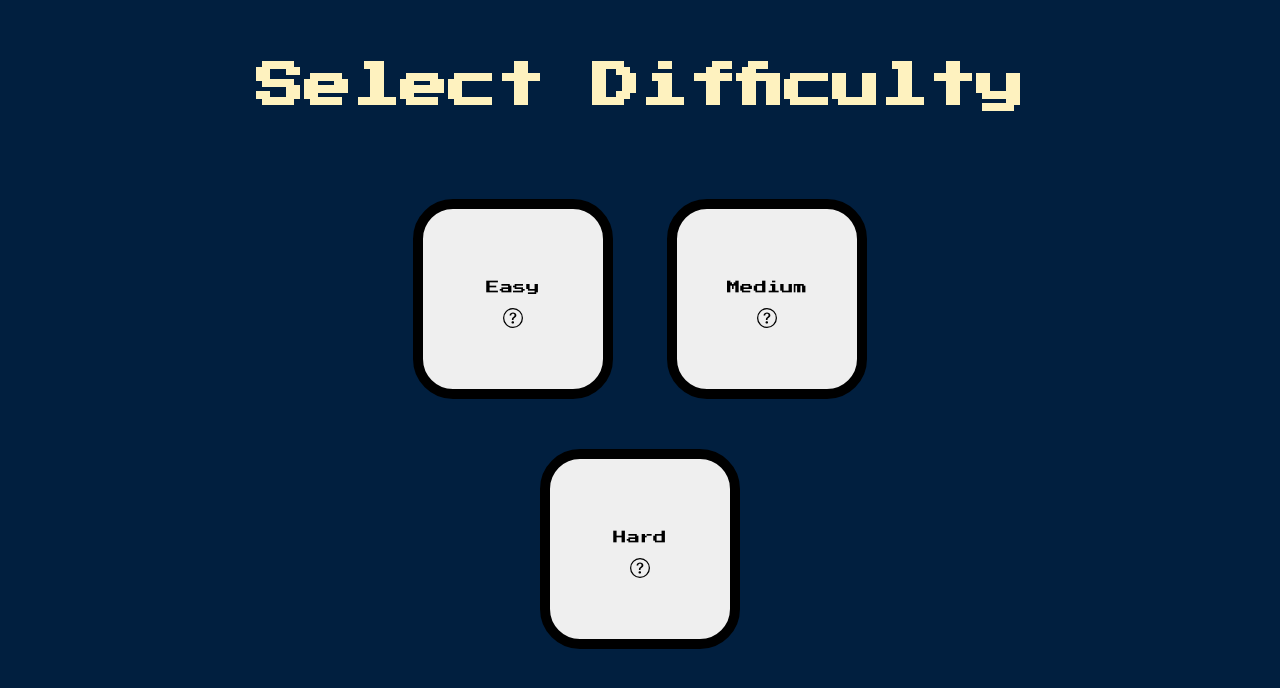
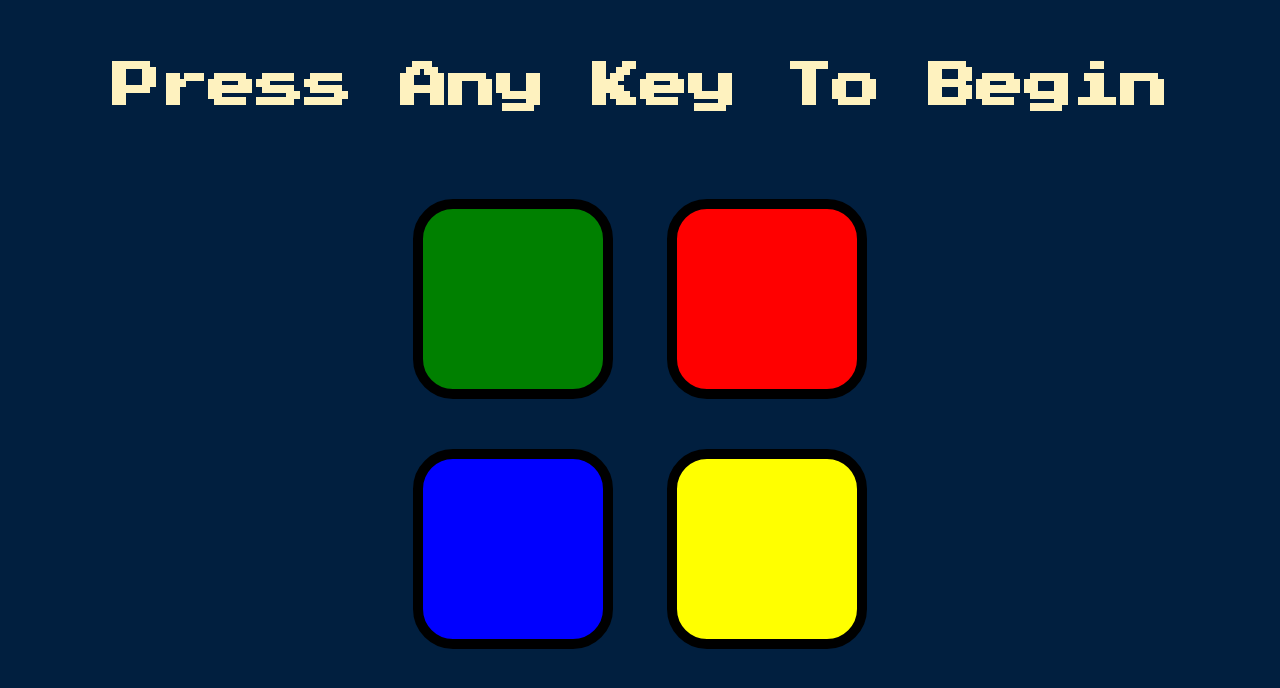
Before and after one commit to ChrisJorge/simonSays, a plain HTML site: page index.html in a window 1280 px wide. Both pictures are taken after a click on the button "Easy". Drawn offline with nearby package versions, Linux system fonts and the light colour scheme.

Commit message:
Easy difficulty fully functional

```diff
--- a/app.js
+++ b/app.js
@@ -5,13 +5,13 @@ let audio = document.createElement('audio');
 let level = 0;
 let clickCount = -1;
 let i = 0
-let title = $('.title')[0];
+let title = $('.title2')[0];
 const nextSequence = () => {
+    console.log(level)
     level ++;
     title.innerHTML = `Level ${level}`
     let number = Math.floor(Math.random() * 4)
     pattern.push(colorArray[number])
-    // playSequence()
     timer()
 }
 
@@ -138,8 +138,11 @@ $('.btn').click( (event) => {
         console.log('Event listener on')
         started = true
         console.log(started)
-        nextSequence()
-        playSequence()
+        if(difficulty === 'easy')
+        {
+            nextSequence()
+            playSequence()
+        }
         if(started)
         {
             console.log('event listener off')
@@ -155,7 +158,29 @@ const restart = () =>
     clickCount = -1
 }
 
-if(difficulty === 'undefined')
-{
-    $('.gameContainer').toggle()
+// if(difficulty === 'undefined')
+// {
+//     $('.gameContainer').toggle()
+// }
+
+const easy = () => {
+    difficulty = 'easy'
+    $('.startContainer').css('display', 'none')
+    $('.gameContainer').css('display', 'block')
+    start()
+
 }
+
+const medium = () => {
+    difficulty = 'medium'
+    $('.startContainer').css('display', 'none')
+    $('.gameContainer').css('display', 'block')
+    start()
+}
+
+const hard = () => {
+    difficulty = 'medium'
+    $('.startContainer').css('display', 'none')
+    $('.gameContainer').css('display', 'block')
+    start()
+}
--- a/index.html
+++ b/index.html
@@ -14,7 +14,7 @@
             <h1 class="title">Select Difficulty</h1>
             <div class="container">
                 <div class="row">
-                    <button class="bttn" type = "button">
+                    <button class="bttn" type = "button"  onclick = easy()>
                         <p>Easy</p><svg xmlns="http://www.w3.org/2000/svg" width="20" height="20" fill="currentColor" class="bi bi-question-circle" viewBox="0 0 16 16">
                         <path d="M8 15A7 7 0 1 1 8 1a7 7 0 0 1 0 14m0 1A8 8 0 1 0 8 0a8 8 0 0 0 0 16"/>
                         <path d="M5.255 5.786a.237.237 0 0 0 .241.247h.825c.138 0 .248-.113.266-.25.09-.656.54-1.134 1.342-1.134.686 0 1.314.343 1.314 1.168 0 .635-.374.927-.965 1.371-.673.489-1.206 1.06-1.168 1.987l.003.217a.25.25 0 0 0 .25.246h.811a.25.25 0 0 0 .25-.25v-.105c0-.718.273-.927 1.01-1.486.609-.463 1.244-.977 1.244-2.056 0-1.511-1.276-2.241-2.673-2.241-1.267 0-2.655.59-2.75 2.286m1.557 5.763c0 .533.425.927 1.01.927.609 0 1.028-.394 1.028-.927 0-.552-.42-.94-1.029-.94-.584 0-1.009.388-1.009.94"/>
@@ -24,7 +24,7 @@
                         </div>
 
                     </button>
-                    <button class="bttn" type = "button">
+                    <button class="bttn" type = "button"  onclick = medium()>
                         <p>Medium</p>
                         <svg xmlns="http://www.w3.org/2000/svg" width="20" height="20" fill="currentColor" class="bi bi-question-circle" viewBox="0 0 16 16">
                             <path d="M8 15A7 7 0 1 1 8 1a7 7 0 0 1 0 14m0 1A8 8 0 1 0 8 0a8 8 0 0 0 0 16"/>
@@ -34,7 +34,7 @@
                                 <p>Each part of the sequence shown each time but faster</p>
                             </div>
                     </button>
-                    <button class="bttn" type = "button">
+                    <button class="bttn" type = "button" onclick = hard()>
                         <p>Hard</p>
                         <svg xmlns="http://www.w3.org/2000/svg" width="20" height="20" fill="currentColor" class="bi bi-question-circle" viewBox="0 0 16 16">
                             <path d="M8 15A7 7 0 1 1 8 1a7 7 0 0 1 0 14m0 1A8 8 0 1 0 8 0a8 8 0 0 0 0 16"/>
@@ -48,7 +48,7 @@
             </div>
         </div>
         <div class="gameContainer">
-            <h1 class="title">Press Any Key To Begin</h1>
+            <h1 class="title2">Press Any Key To Begin</h1>
             <div class="container">
                 <div class="row">
                     <button class="btn green" type="button"></button>
--- a/style.css
+++ b/style.css
@@ -3,7 +3,7 @@ body {
     background-color: #011F3F;
   }
 
-  .title {
+  .title, .title2 {
     font-family: 'Press Start 2P', cursive;
     font-size: 3rem;
     margin:  5%;
@@ -64,3 +64,7 @@ body {
 svg:hover + .dropDown{
   display: block;
 }
+
+.gameContainer{
+  display: none;
+}
```
